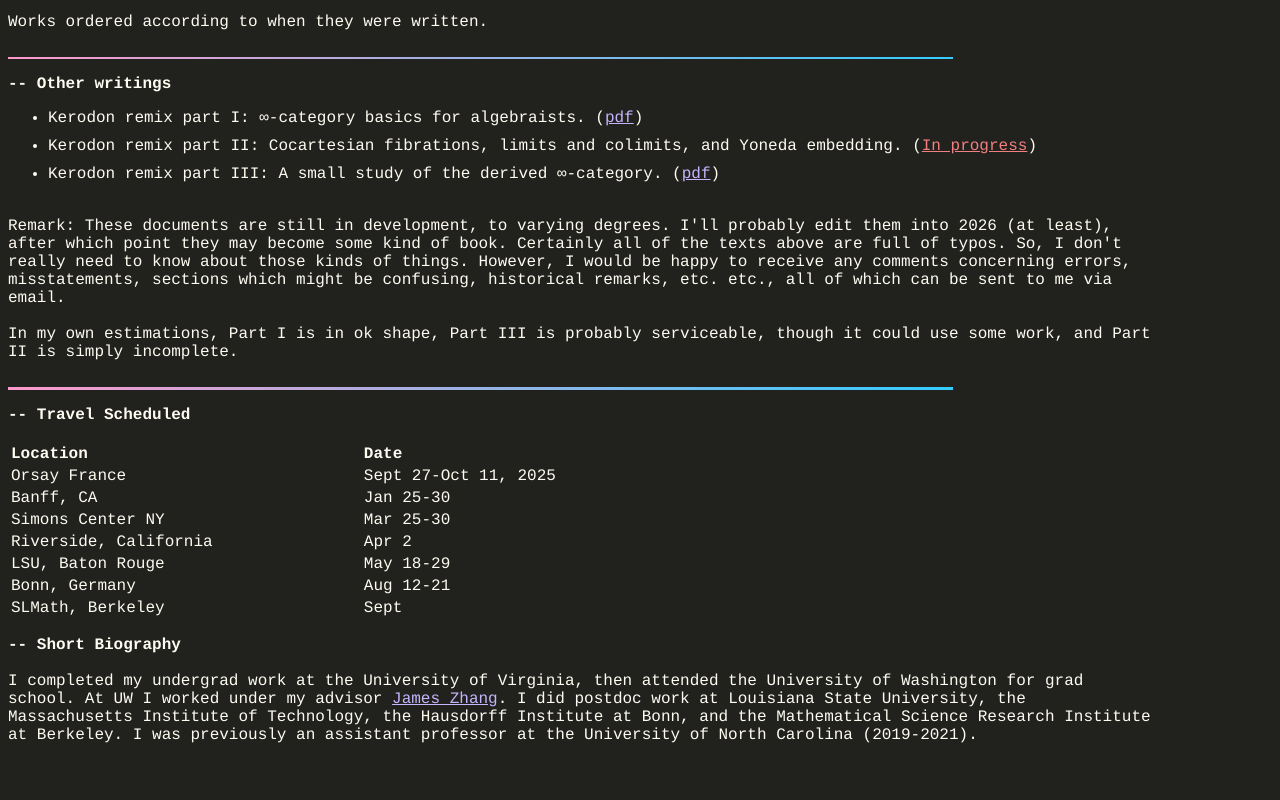
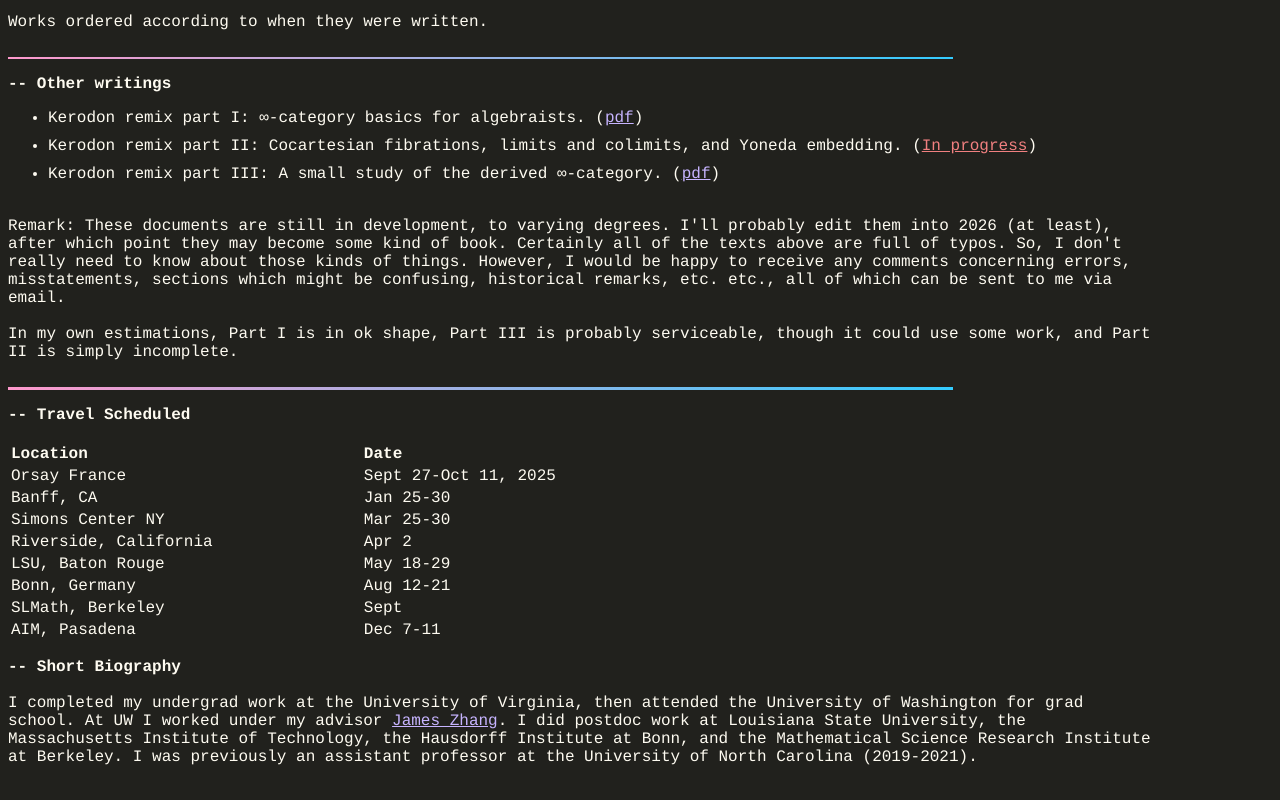
Before and after one commit to c-negron/c-negron.github.io, a plain HTML site: page index.html in a window 1280 px wide. Shown: the part 1558-2358 px from the top of the page. Before the commit the page ends 2336 px from the top, so only its background shows below. Drawn offline with Linux system fonts and the light colour scheme.

Commit message:
Update index.html

```diff
--- a/index.html
+++ b/index.html
@@ -203,6 +203,9 @@ background-image: linear-gradient(319deg, #33ccff 0%, #ff99cc 100%);">
 <tr>
 <td>SLMath, Berkeley</td><td>Sept</td>
 </tr>
+<tr>
+<td>AIM, Pasadena</td><td>Dec 7-11</td>
+</tr>
 </table>
 
 <p><b>-- Short Biography</b><br><br>
```
